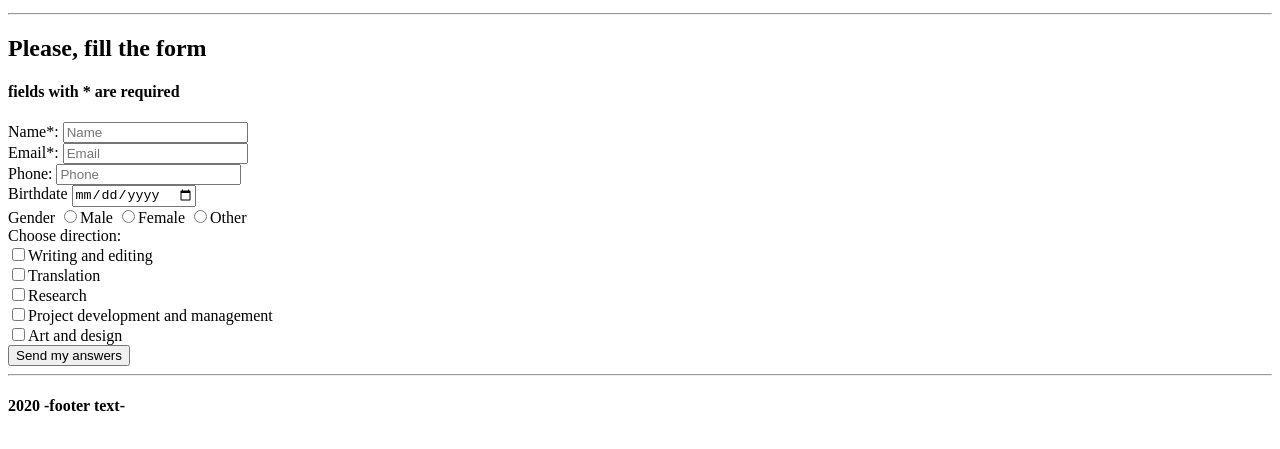
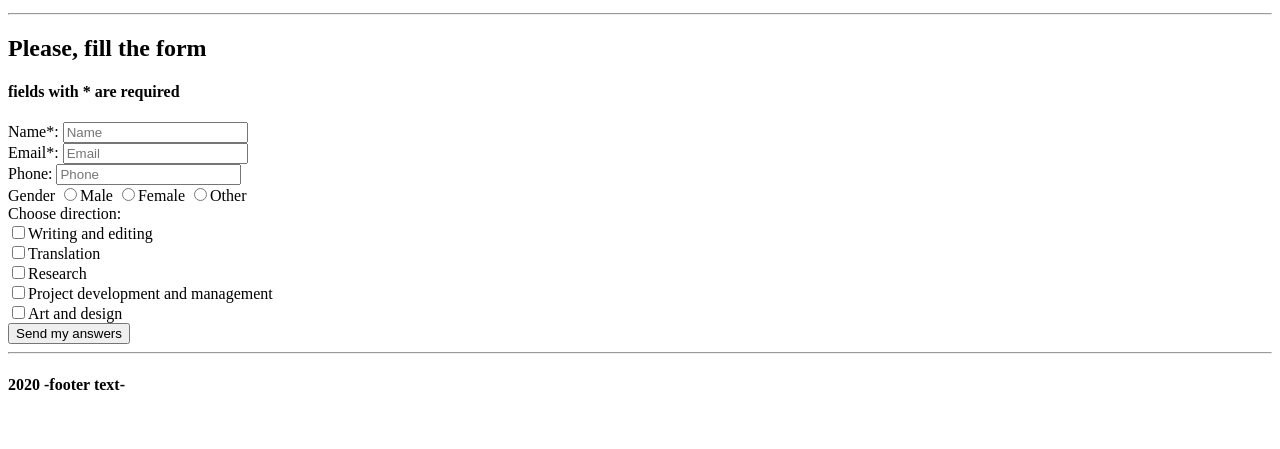
Before and after one commit to topaz-rep/homework2, a plain HTML site: page form.html in a window 1280 px wide. Shown: the part 137-586 px from the top of the page. Drawn offline with Linux system fonts and the light colour scheme.

Commit message:
Form:minor fixes

```diff
--- a/form.html
+++ b/form.html
@@ -32,10 +32,6 @@
         <br>
         <label>Phone:
             <input type="tel" placeholder="Phone" name="Phone">
-        </label>
-        <br>
-        <label>Birthdate
-            <input type="date" name="Birthdate" name="Birthdate">
         </label>
         <br>
         <label>Gender</label>
```
